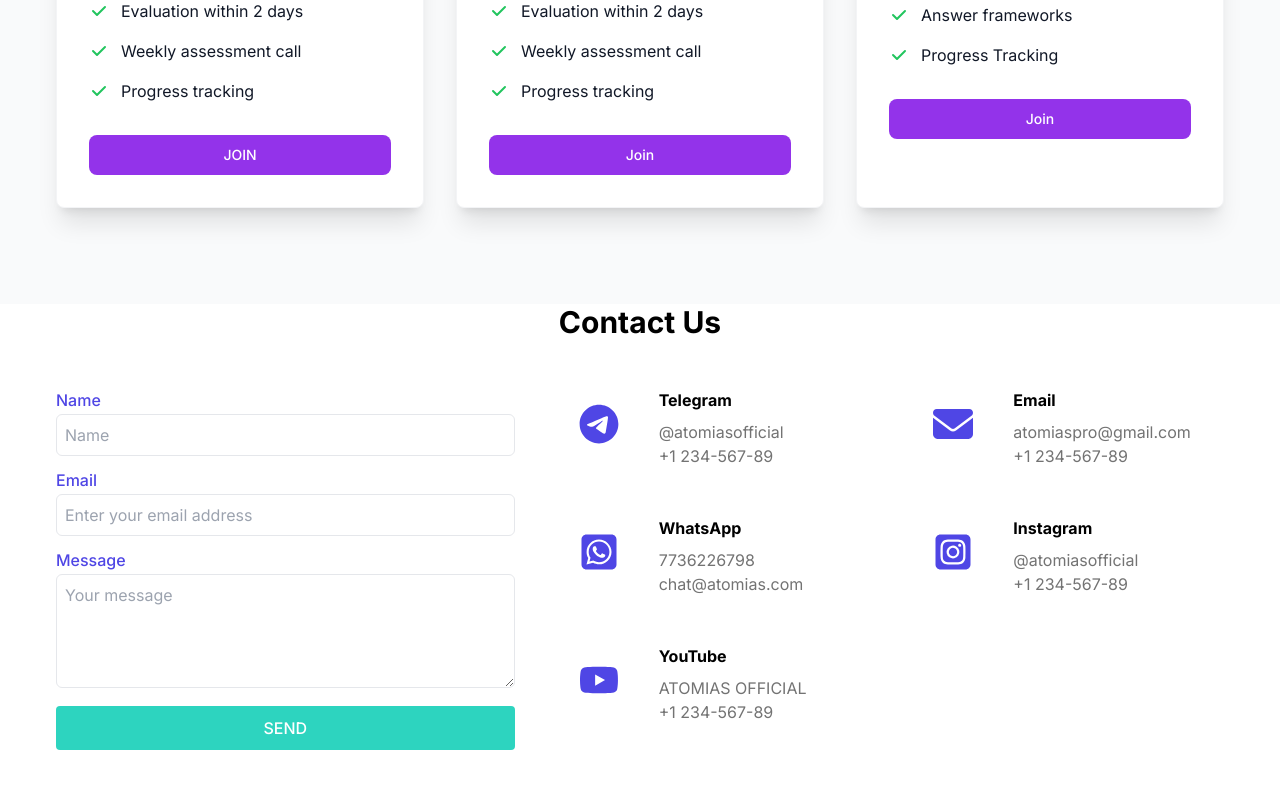
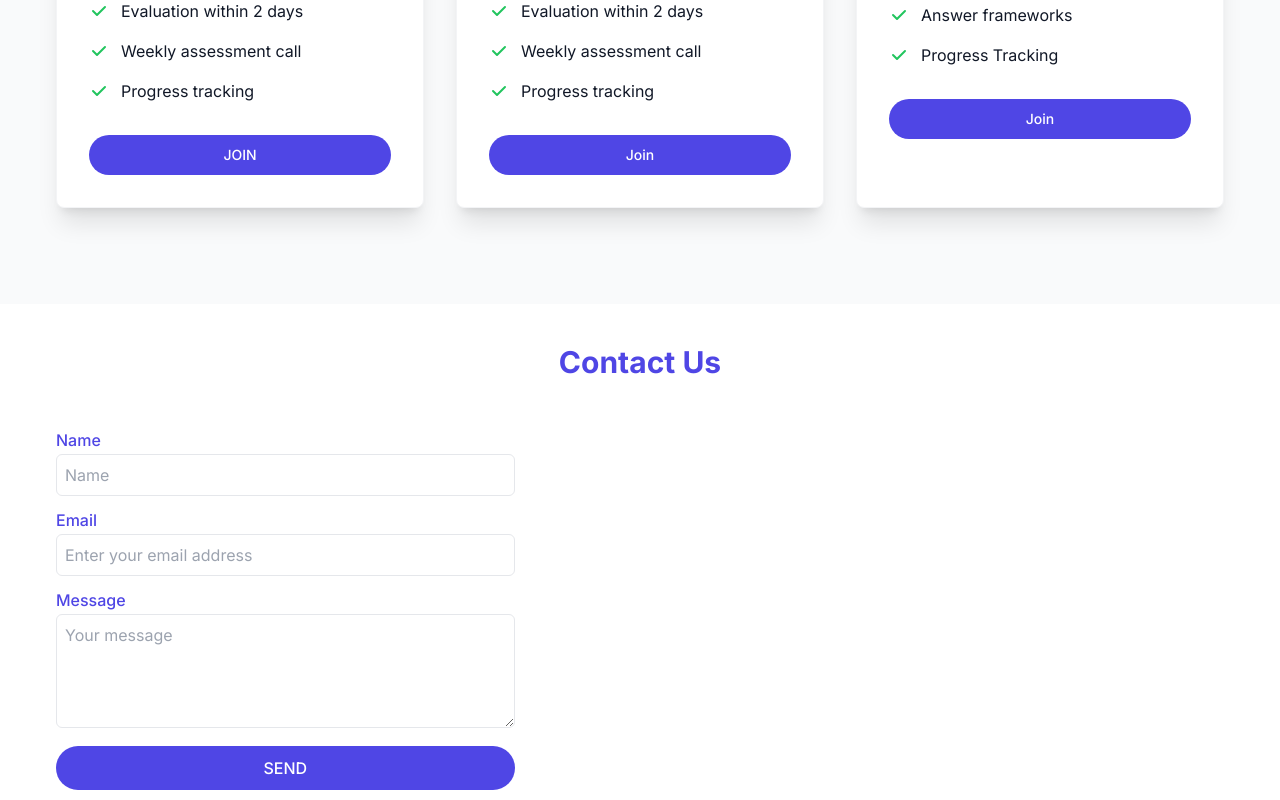
Before and after one commit to AjithCodeCraft/ATOM-WEBSITE-MAIN, a Next.js app: page / in a window 1280 px wide. Shown: the part 2320-3120 px from the top of the page. Built offline with nearby package versions, Linux system fonts and the light colour scheme.

Commit message:
changes in contact

```diff
--- a/src/app/components/Course.js
+++ b/src/app/components/Course.js
@@ -70,7 +70,7 @@ function Course() {
                                     <span>Progress tracking</span>
                                 </li>
                             </ul>
-                            <button type='button' onClick={() => sendWhatsAppMessage("ATOM SCRIBBLE", "Mains Excellence Bootcamp")} className="text-white bg-purple-600 hover:bg-purple-700 focus:ring-4 focus:ring-purple-200 font-medium rounded-lg text-sm px-5 py-2.5 text-center dark:text-white dark:focus:ring-purple-900">
+                            <button type='button' onClick={() => sendWhatsAppMessage("ATOM SCRIBBLE", "Mains Excellence Bootcamp")} className="text-white bg-indigo-600 hover:bg-indigo-900 focus:ring-4 focus:ring-purple-200 font-medium rounded-full text-sm px-5 py-2.5 text-center dark:text-white dark:focus:ring-purple-900">
                                 JOIN
                             </button>
                         </div>
@@ -132,7 +132,7 @@ function Course() {
                                     <span>Progress tracking</span>
                                 </li>
                             </ul>
-                            <button type='button' onClick={() =>sendWhatsAppMessage("QUANTUM LEAP", "PYQs Unleashed")} className="text-white bg-purple-600 hover:bg-purple-700 focus:ring-4 focus:ring-purple-200 font-medium rounded-lg text-sm px-5 py-2.5 text-center dark:text-white dark:focus:ring-purple-900">
+                            <button type='button' onClick={() =>sendWhatsAppMessage("QUANTUM LEAP", "PYQs Unleashed")} className="text-white bg-indigo-600 hover:bg-indigo-900 focus:ring-4 focus:ring-purple-200 font-medium rounded-full text-sm px-5 py-2.5 text-center dark:text-white dark:focus:ring-purple-900">
                                 Join
                             </button>
                         </div>
@@ -188,7 +188,7 @@ function Course() {
                                     <span>Progress Tracking</span>
                                 </li>
                             </ul>
-                            <button type='button' onClick={() =>sendWhatsAppMessage("ESSAY NEBULA", "Connecting Minds And Crafting Essays")} className="text-white bg-purple-600 hover:bg-purple-700 focus:ring-4 focus:ring-purple-200 font-medium rounded-lg text-sm px-5 py-2.5 text-center dark:text-white dark:focus:ring-purple-900">
+                            <button type='button' onClick={() =>sendWhatsAppMessage("ESSAY NEBULA", "Connecting Minds And Crafting Essays")} className="text-white bg-indigo-600 hover:bg-indigo-900 focus:ring-4 focus:ring-purple-200 font-medium rounded-full text-sm px-5 py-2.5 text-center dark:text-white dark:focus:ring-purple-900">
                                 Join
                             </button>
                         </div>
@@ -257,7 +257,7 @@ function Course() {
                                     <span>Intensive evaluation and<span className="block"> value addition</span></span>
                                 </li>
                             </ul>
-                            <button type='button'onClick={() =>sendWhatsAppMessage("ATOM SCRIBBLE", "Your Mains Navigator")} className="text-white bg-purple-600 hover:bg-purple-700 focus:ring-4 focus:ring-purple-200 font-medium rounded-lg text-sm px-5 py-2.5 text-center dark:text-white dark:focus:ring-purple-900">
+                            <button type='button'onClick={() =>sendWhatsAppMessage("ATOM SCRIBBLE", "Your Mains Navigator")} className="text-white bg-indigo-600 hover:bg-indigo-900 focus:ring-4 focus:ring-purple-200 font-medium rounded-full text-sm px-5 py-2.5 text-center dark:text-white dark:focus:ring-purple-900">
                                 JOIN
                             </button>
                         </div>
@@ -301,7 +301,7 @@ function Course() {
                                     <span>Evaluation within 2 days</span>
                                 </li>
                             </ul>
-                            <button type='button' onClick={() =>sendWhatsAppMessage("QUANTUM LEAP", "Mains PYQ Architect")} className="text-white bg-purple-600 hover:bg-purple-700 focus:ring-4 focus:ring-purple-200 font-medium rounded-lg text-sm px-5 py-2.5 text-center dark:text-white dark:focus:ring-purple-900">
+                            <button type='button' onClick={() =>sendWhatsAppMessage("QUANTUM LEAP", "Mains PYQ Architect")} className="text-white bg-indigo-600 hover:bg-indigo-900 focus:ring-4 focus:ring-purple-200 font-medium rounded-full text-sm px-5 py-2.5 text-center dark:text-white dark:focus:ring-purple-900">
                                 Join
                             </button>
                         </div>
@@ -357,7 +357,7 @@ function Course() {
                                     <span>Model answer frameworks</span>
                                 </li>
                             </ul>
-                            <button type='button' onClick={() =>sendWhatsAppMessage("ESSAY NEBULA", "Connecting Minds And Crafting Essays")} className="text-white bg-purple-600 hover:bg-purple-700 focus:ring-4 focus:ring-purple-200 font-medium rounded-lg text-sm px-5 py-2.5 text-center dark:text-white dark:focus:ring-purple-900">
+                            <button type='button' onClick={() =>sendWhatsAppMessage("ESSAY NEBULA", "Connecting Minds And Crafting Essays")} className="text-white bg-indigo-600 hover:bg-indigo-900 focus:ring-4 focus:ring-purple-200 font-medium rounded-full text-sm px-5 py-2.5 text-center dark:text-white dark:focus:ring-purple-900">
                                 Get started
                             </button>
                         </div>
@@ -422,7 +422,7 @@ function Course() {
                                 <span>Weekly one on one, On demand one on one session</span>
                             </li>
                         </ul>
-                        <button type='button' onClick={() =>sendWhatsAppMessage("Atom Ascend", "Companionship Program")} className="text-white bg-purple-600 hover:bg-purple-700 focus:ring-4 focus:ring-purple-200 font-medium rounded-lg text-sm px-5 py-2.5 text-center dark:text-white dark:focus:ring-purple-900">
+                        <button type='button' onClick={() =>sendWhatsAppMessage("Atom Ascend", "Companionship Program")} className="text-white bg-indigo-600 hover:bg-indigo-900 focus:ring-4 focus:ring-purple-200 font-medium rounded-full text-sm px-5 py-2.5 text-center dark:text-white dark:focus:ring-purple-900">
                             JOIN
                         </button>
                     </div>
@@ -438,13 +438,13 @@ function Course() {
                 <div className="mx-auto max-w-screen-md text-center mb-4">
 
                     <div className="flex justify-center space-x-4 mb-8">
-                        <button onClick={() => setSelectedPlan('2024Mains')} className={`px-4 py-2 font-medium ${selectedPlan === '2024Mains' ? 'bg-purple-600 text-white' : 'bg-white text-gray-900'} rounded-lg shadow`}>
+                        <button onClick={() => setSelectedPlan('2024Mains')} className={`px-4 py-2 font-medium ${selectedPlan === '2024Mains' ? 'bg-indigo-600 text-white' : 'bg-white text-gray-900'} rounded-full shadow`}>
                             2024 Mains
                         </button>
-                        <button onClick={() => setSelectedPlan('2025Mains')} className={`px-4 py-2 font-medium ${selectedPlan === '2025Mains' ? 'bg-purple-600 text-white' : 'bg-white text-gray-900'} rounded-lg shadow`}>
+                        <button onClick={() => setSelectedPlan('2025Mains')} className={`px-4 py-2 font-medium ${selectedPlan === '2025Mains' ? 'bg-indigo-600 text-white' : 'bg-white text-gray-900'} rounded-full shadow`}>
                             2025 Mains
                         </button>
-                        <button onClick={() => setSelectedPlan('Companionship')} className={`px-4 py-2 font-medium ${selectedPlan === 'Companionship' ? 'bg-purple-600 text-white' : 'bg-white text-gray-900'} rounded-lg shadow`}>
+                        <button onClick={() => setSelectedPlan('Companionship')} className={`px-4 py-2 font-medium ${selectedPlan === 'Companionship' ? 'bg-indigo-600 text-white' : 'bg-white text-gray-900'} rounded-full shadow`}>
                             Companionship
                         </button>
                     </div>
--- a/src/app/components/contactForm.js
+++ b/src/app/components/contactForm.js
@@ -5,18 +5,16 @@ const Contact = () => {
     return (
         <div className="px-4 lg:px-8 bg-white" id='contactus'>
             <section className="mb-32">
-                {/* Section Header */}
-                <div className="flex justify-center">
+                <div className="flex justify-center mt-[40px]">
                     <div className="text-center md:max-w-xl lg:max-w-3xl">
-                        <h2 className="mb-12 px-6 text-3xl font-bold">
+                        <h2 className="mb-12 px-6 text-3xl font-bold text-indigo-600">
                             Contact Us
                         </h2>
                     </div>
                 </div>
 
-                <div className="flex flex-wrap">
-                    {/* Contact Form */}
-                    <form className="mb-12 w-full shrink-0 grow-0 basis-auto md:px-3 lg:mb-0 lg:w-5/12 lg:px-6">
+                <div className="flex flex-col lg:w-5/12 w-full">
+                    <form className="mb-12 w-full md:px-3 flex flex-col justify-center lg:mb-0 lg:px-6">
                         <div className="mb-3 w-full">
                             <label className="block font-medium mb-[2px] text-indigo-600" htmlFor="nameInput">
                                 Name
@@ -55,31 +53,24 @@ const Contact = () => {
 
                         <button
                             type="button"
-                            className="mb-6 inline-block w-full rounded bg-teal-400 px-6 py-2.5 font-medium uppercase leading-normal text-white hover:shadow-md hover:bg-teal-500 transition-all"
+                            className="mb-6 inline-block w-full rounded-full bg-indigo-600 px-6 py-2.5 font-medium uppercase leading-normal text-white hover:shadow-md hover:bg-indigo-800 transition-all"
                         >
                             Send
                         </button>
                     </form>
 
                     {/* Contact Information */}
-                    <div className="w-full shrink-0 grow-0 basis-auto lg:w-7/12">
-                        <div className="flex flex-wrap">
+                    <div className="w-full shrink-0 grow-0 basis-auto lg:w-5/12 mt-[20px]">
+                        <div className="flex flex-row">
                             {/* Telegram */}
                             <div className="mb-12 w-full shrink-0 grow-0 basis-auto md:w-6/12 md:px-3 lg:px-6">
                                 <div className="flex items-start">
-                                    <div className="shrink-0">
                                     <div className="inline-block rounded-md  p-4 text-indigo-600">
                                         <Link href='https://t.me/+ADvEJPjg2ThjNjE1' target='_blank'>
                                             <svg xmlns="http://www.w3.org/2000/svg" viewBox="0 0 496 512" className='w-10 h-10 text-indigo-600 hover:scale-150 transition-all'>
-                                                    <path fill="#4f46e5" d="M248 8C111 8 0 119 0 256S111 504 248 504 496 393 496 256 385 8 248 8zM363 176.7c-3.7 39.2-19.9 134.4-28.1 178.3-3.5 18.6-10.3 24.8-16.9 25.4-14.4 1.3-25.3-9.5-39.3-18.7-21.8-14.3-34.2-23.2-55.3-37.2-24.5-16.1-8.6-25 5.3-39.5 3.7-3.8 67.1-61.5 68.3-66.7 .2-.7 .3-3.1-1.2-4.4s-3.6-.8-5.1-.5q-3.3 .7-104.6 69.1-14.8 10.2-26.9 9.9c-8.9-.2-25.9-5-38.6-9.1-15.5-5-27.9-7.7-26.8-16.3q.8-6.7 18.5-13.7 108.4-47.2 144.6-62.3c68.9-28.6 83.2-33.6 92.5-33.8 2.1 0 6.6 .5 9.6 2.9a10.5 10.5 0 0 1 3.5 6.7A43.8 43.8 0 0 1 363 176.7z"/>
+                                                <path fill="#4f46e5" d="M248 8C111 8 0 119 0 256S111 504 248 504 496 393 496 256 385 8 248 8zM363 176.7c-3.7 39.2-19.9 134.4-28.1 178.3-3.5 18.6-10.3 24.8-16.9 25.4-14.4 1.3-25.3-9.5-39.3-18.7-21.8-14.3-34.2-23.2-55.3-37.2-24.5-16.1-8.6-25 5.3-39.5 3.7-3.8 67.1-61.5 68.3-66.7 .2-.7 .3-3.1-1.2-4.4s-3.6-.8-5.1-.5q-3.3 .7-104.6 69.1-14.8 10.2-26.9 9.9c-8.9-.2-25.9-5-38.6-9.1-15.5-5-27.9-7.7-26.8-16.3q.8-6.7 18.5-13.7 108.4-47.2 144.6-62.3c68.9-28.6 83.2-33.6 92.5-33.8 2.1 0 6.6 .5 9.6 2.9a10.5 10.5 0 0 1 3.5 6.7A43.8 43.8 0 0 1 363 176.7z" />
                                             </svg>
                                         </Link>
-                                        </div>
-                                    </div>
-                                    <div className="ml-6 grow">
-                                        <p className="mb-2 font-bold">Telegram</p>
-                                        <p className="text-neutral-500">@atomiasofficial</p>
-                                        <p className="text-neutral-500">+1 234-567-89</p>
                                     </div>
                                 </div>
                             </div>
@@ -87,40 +78,23 @@ const Contact = () => {
                             {/* Email */}
                             <div className="mb-12 w-full shrink-0 grow-0 basis-auto md:w-6/12 md:px-3 lg:px-6">
                                 <div className="flex items-start">
-                                    <div className="shrink-0">
                                     <div className="inline-block rounded-md  p-4 text-indigo-600">
                                         <Link href='mailto:atomiaspro@gmail.com?subject=Your%20Subject&body=Your%20Message'>
                                             <svg xmlns="http://www.w3.org/2000/svg" viewBox="0 0 512 512" className='w-10 h-10 text-indigo-600 hover:scale-150 transition-all'>
-                                                    <path fill="#4f46e5" d="M48 64C21.5 64 0 85.5 0 112c0 15.1 7.1 29.3 19.2 38.4L236.8 313.6c11.4 8.5 27 8.5 38.4 0L492.8 150.4c12.1-9.1 19.2-23.3 19.2-38.4c0-26.5-21.5-48-48-48H48zM0 176V384c0 35.3 28.7 64 64 64H448c35.3 0 64-28.7 64-64V176L294.4 339.2c-22.8 17.1-54 17.1-76.8 0L0 176z"/>
+                                                <path fill="#4f46e5" d="M48 64C21.5 64 0 85.5 0 112c0 15.1 7.1 29.3 19.2 38.4L236.8 313.6c11.4 8.5 27 8.5 38.4 0L492.8 150.4c12.1-9.1 19.2-23.3 19.2-38.4c0-26.5-21.5-48-48-48H48zM0 176V384c0 35.3 28.7 64 64 64H448c35.3 0 64-28.7 64-64V176L294.4 339.2c-22.8 17.1-54 17.1-76.8 0L0 176z" />
                                             </svg>
                                         </Link>
                                     </div>
                                 </div>
-                                    <div className="ml-6 grow">
-                                        <p className="mb-2 font-bold">Email</p>
-                                        <p className="text-neutral-500">atomiaspro@gmail.com</p>
-                                        <p className="text-neutral-500">+1 234-567-89</p>
                             </div>
-                                </div>
-                            </div>
-
-                            {/* WhatsApp */}
-
                             <div className="mb-12 w-full shrink-0 grow-0 basis-auto md:w-6/12 md:px-3 lg:px-6">
                                 <div className="flex items-start">
-                                    <div className="shrink-0">
                                     <div className="inline-block rounded-md  p-4 text-indigo-600">
                                         <Link href='https://whatsapp.com/channel/0029VacaP049xVJcgVONTu1' target='_blank'>
                                             <svg xmlns="http://www.w3.org/2000/svg" viewBox="0 0 448 512" className='flex-shrink-0 w-10 h-10 mx-auto text-indigo-600 hover:scale-150 transition-all'>
-                                                    <path fill="currentColor" d="M92.1 254.6c0 24.9 7 49.2 20.2 70.1l3.1 5-13.3 48.6L152 365.2l4.8 2.9c20.2 12 43.4 18.4 67.1 18.4h.1c72.6 0 133.3-59.1 133.3-131.8c0-35.2-15.2-68.3-40.1-93.2c-25-25-58-38.7-93.2-38.7c-72.7 0-131.8 59.1-131.9 131.8zM274.8 330c-12.6 1.9-22.4 .9-47.5-9.9c-36.8-15.9-61.8-51.5-66.9-58.7c-.4-.6-.7-.9-.8-1.1c-2-2.6-16.2-21.5-16.2-41c0-18.4 9-27.9 13.2-32.3c.3-.3 .5-.5 .7-.8c3.6-4 7.9-5 10.6-5c2.6 0 5.3 0 7.6 .1c.3 0 .5 0 .8 0c2.3 0 5.2 0 8.1 6.8c1.2 2.9 3 7.3 4.9 11.8c3.3 8 6.7 16.3 7.3 17.6c1 2 1.7 4.3 .3 6.9c-3.4 6.8-6.9 10.4-9.3 13c-3.1 3.2-4.5 4.7-2.3 8.6c15.3 26.3 30.6 35.4 53.9 47.1c4 2 6.3 1.7 8.6-1c2.3-2.6 9.9-11.6 12.5-15.5c2.6-4 5.3-3.3 8.9-2s23.1 10.9 27.1 12.9c.8 .4 1.5 .7 2.1 1c2.8 1.4 4.7 2.3 5.5 3.6c.9 1.9 .9 9.9-2.4 19.1c-3.3 9.3-19.1 17.7-26.7 18.8zM448 96c0-35.3-28.7-64-64-64H64C28.7 32 0 60.7 0 96V416c0 35.3 28.7 64 64 64H384c35.3 0 64-28.7 64-64V96zM148.1 393.9L64 416l22.5-82.2c-13.9-24-21.2-51.3-21.2-79.3C65.4 167.1 136.5 96 223.9 96c42.4 0 82.2 16.5 112.2 46.5c29.9 30 47.9 69.8 47.9 112.2c0 87.4-72.7 158.5-160.1 158.5c-26.6 0-52.7-6.7-75.8-19.3z"/>
+                                                <path fill="currentColor" d="M92.1 254.6c0 24.9 7 49.2 20.2 70.1l3.1 5-13.3 48.6L152 365.2l4.8 2.9c20.2 12 43.4 18.4 67.1 18.4h.1c72.6 0 133.3-59.1 133.3-131.8c0-35.2-15.2-68.3-40.1-93.2c-25-25-58-38.7-93.2-38.7c-72.7 0-131.8 59.1-131.9 131.8zM274.8 330c-12.6 1.9-22.4 .9-47.5-9.9c-36.8-15.9-61.8-51.5-66.9-58.7c-.4-.6-.7-.9-.8-1.1c-2-2.6-16.2-21.5-16.2-41c0-18.4 9-27.9 13.2-32.3c.3-.3 .5-.5 .7-.8c3.6-4 7.9-5 10.6-5c2.6 0 5.3 0 7.6 .1c.3 0 .5 0 .8 0c2.3 0 5.2 0 8.1 6.8c1.2 2.9 3 7.3 4.9 11.8c3.3 8 6.7 16.3 7.3 17.6c1 2 1.7 4.3 .3 6.9c-3.4 6.8-6.9 10.4-9.3 13c-3.1 3.2-4.5 4.7-2.3 8.6c15.3 26.3 30.6 35.4 53.9 47.1c4 2 6.3 1.7 8.6-1c2.3-2.6 9.9-11.6 12.5-15.5c2.6-4 5.3-3.3 8.9-2s23.1 10.9 27.1 12.9c.8 .4 1.5 .7 2.1 1c2.8 1.4 4.7 2.3 5.5 3.6c.9 1.9 .9 9.9-2.4 19.1c-3.3 9.3-19.1 17.7-26.7 18.8zM448 96c0-35.3-28.7-64-64-64H64C28.7 32 0 60.7 0 96V416c0 35.3 28.7 64 64 64H384c35.3 0 64-28.7 64-64V96zM148.1 393.9L64 416l22.5-82.2c-13.9-24-21.2-51.3-21.2-79.3C65.4 167.1 136.5 96 223.9 96c42.4 0 82.2 16.5 112.2 46.5c29.9 30 47.9 69.8 47.9 112.2c0 87.4-72.7 158.5-160.1 158.5c-26.6 0-52.7-6.7-75.8-19.3z" />
                                             </svg>
                                         </Link>
-                                        </div>
-                                    </div>
-                                    <div className="ml-6 grow">
-                                        <p className="mb-2 font-bold">WhatsApp</p>
-                                        <p className="text-neutral-500">7736226798</p>
-                                        <p className="text-neutral-500">chat@atomias.com</p>
                                     </div>
                                 </div>
                             </div>
@@ -129,19 +103,12 @@ const Contact = () => {
                             {/* Instagram */}
                             <div className="mb-12 w-full shrink-0 grow-0 basis-auto md:w-6/12 md:px-3 lg:px-6">
                                 <div className="flex items-start">
-                                    <div className="shrink-0">
                                     <div className="inline-block rounded-md  p-4 text-indigo-600">
                                         <Link href='https://www.instagram.com/atomiasofficial?igsh=Z2hsczJwempxcWto' target="_blank">
                                             <svg xmlns="http://www.w3.org/2000/svg" viewBox="0 0 448 512" className='w-10 h-10 text-indigo-600 hover:scale-150 transition-all'>
-                                                    <path fill="#4f46e5" d="M194.4 211.7a53.3 53.3 0 1 0 59.3 88.7 53.3 53.3 0 1 0 -59.3-88.7zm142.3-68.4c-5.2-5.2-11.5-9.3-18.4-12c-18.1-7.1-57.6-6.8-83.1-6.5c-4.1 0-7.9 .1-11.2 .1c-3.3 0-7.2 0-11.4 .1c-25.5-.3-64.8-.7-82.9 6.5c-6.9 2.7-13.1 6.8-18.4 12s-9.3 11.5-12 18.4c-7.1 18.1-6.7 57.7-6.5 83.2c0 4.1 .1 7.9 .1 11.1s0 7-.1 11.1c-.2 25.5-.6 65.1 6.5 83.2c2.7 6.9 6.8 13.1 12 18.4s11.5 9.3 18.4 12c18.1 7.1 57.6 6.8 83.1 6.5c4.1 0 7.9-.1 11.2-.1c3.3 0 7.2 0 11.4 .1c25.5 .3 64.8 .7 82.9-6.5c6.9-2.7 13.1-6.8 18.4-12s9.3-11.5 12-18.4c7.2-18 6.8-57.4 6.5-83c0-4.2-.1-8.1-.1-11.4s0-7.1 .1-11.4c.3-25.5 .7-64.9-6.5-83l0 0c-2.7-6.9-6.8-13.1-12-18.4zm-67.1 44.5A82 82 0 1 1 178.4 324.2a82 82 0 1 1 91.1-136.4zm29.2-1.3c-3.1-2.1-5.6-5.1-7.1-8.6s-1.8-7.3-1.1-11.1s2.6-7.1 5.2-9.8s6.1-4.5 9.8-5.2s7.6-.4 11.1 1.1s6.5 3.9 8.6 7s3.2 6.8 3.2 10.6c0 2.5-.5 5-1.4 7.3s-2.4 4.4-4.1 6.2s-3.9 3.2-6.2 4.2s-4.8 1.5-7.3 1.5l0 0c-3.8 0-7.5-1.1-10.6-3.2zM448 96c0-35.3-28.7-64-64-64H64C28.7 32 0 60.7 0 96V416c0 35.3 28.7 64 64 64H384c35.3 0 64-28.7 64-64V96zM357 389c-18.7 18.7-41.4 24.6-67 25.9c-26.4 1.5-105.6 1.5-132 0c-25.6-1.3-48.3-7.2-67-25.9s-24.6-41.4-25.8-67c-1.5-26.4-1.5-105.6 0-132c1.3-25.6 7.1-48.3 25.8-67s41.5-24.6 67-25.8c26.4-1.5 105.6-1.5 132 0c25.6 1.3 48.3 7.1 67 25.8s24.6 41.4 25.8 67c1.5 26.3 1.5 105.4 0 131.9c-1.3 25.6-7.1 48.3-25.8 67z"/>
+                                                <path fill="#4f46e5" d="M194.4 211.7a53.3 53.3 0 1 0 59.3 88.7 53.3 53.3 0 1 0 -59.3-88.7zm142.3-68.4c-5.2-5.2-11.5-9.3-18.4-12c-18.1-7.1-57.6-6.8-83.1-6.5c-4.1 0-7.9 .1-11.2 .1c-3.3 0-7.2 0-11.4 .1c-25.5-.3-64.8-.7-82.9 6.5c-6.9 2.7-13.1 6.8-18.4 12s-9.3 11.5-12 18.4c-7.1 18.1-6.7 57.7-6.5 83.2c0 4.1 .1 7.9 .1 11.1s0 7-.1 11.1c-.2 25.5-.6 65.1 6.5 83.2c2.7 6.9 6.8 13.1 12 18.4s11.5 9.3 18.4 12c18.1 7.1 57.6 6.8 83.1 6.5c4.1 0 7.9-.1 11.2-.1c3.3 0 7.2 0 11.4 .1c25.5 .3 64.8 .7 82.9-6.5c6.9-2.7 13.1-6.8 18.4-12s9.3-11.5 12-18.4c7.2-18 6.8-57.4 6.5-83c0-4.2-.1-8.1-.1-11.4s0-7.1 .1-11.4c.3-25.5 .7-64.9-6.5-83l0 0c-2.7-6.9-6.8-13.1-12-18.4zm-67.1 44.5A82 82 0 1 1 178.4 324.2a82 82 0 1 1 91.1-136.4zm29.2-1.3c-3.1-2.1-5.6-5.1-7.1-8.6s-1.8-7.3-1.1-11.1s2.6-7.1 5.2-9.8s6.1-4.5 9.8-5.2s7.6-.4 11.1 1.1s6.5 3.9 8.6 7s3.2 6.8 3.2 10.6c0 2.5-.5 5-1.4 7.3s-2.4 4.4-4.1 6.2s-3.9 3.2-6.2 4.2s-4.8 1.5-7.3 1.5l0 0c-3.8 0-7.5-1.1-10.6-3.2zM448 96c0-35.3-28.7-64-64-64H64C28.7 32 0 60.7 0 96V416c0 35.3 28.7 64 64 64H384c35.3 0 64-28.7 64-64V96zM357 389c-18.7 18.7-41.4 24.6-67 25.9c-26.4 1.5-105.6 1.5-132 0c-25.6-1.3-48.3-7.2-67-25.9s-24.6-41.4-25.8-67c-1.5-26.4-1.5-105.6 0-132c1.3-25.6 7.1-48.3 25.8-67s41.5-24.6 67-25.8c26.4-1.5 105.6-1.5 132 0c25.6 1.3 48.3 7.1 67 25.8s24.6 41.4 25.8 67c1.5 26.3 1.5 105.4 0 131.9c-1.3 25.6-7.1 48.3-25.8 67z" />
                                             </svg>
                                         </Link>
-                                        </div>
-                                    </div>
-                                    <div className="ml-6 grow">
-                                        <p className="mb-2 font-bold">Instagram</p>
-                                        <p className="text-neutral-500">@atomiasofficial</p>
-                                        <p className="text-neutral-500">+1 234-567-89</p>
                                     </div>
                                 </div>
                             </div>
@@ -149,19 +116,12 @@ const Contact = () => {
                             {/* YouTube */}
                             <div className="mb-12 w-full shrink-0 grow-0 basis-auto md:w-6/12 md:px-3 lg:px-6">
                                 <div className="flex items-start">
-                                    <div className="shrink-0">
                                     <div className="inline-block rounded-md p-4 text-indigo-600">
                                         <Link href='https://www.youtube.com/@ATOMIASOFFICIAL' target='_blank'>
                                             <svg xmlns="http://www.w3.org/2000/svg" viewBox="0 0 576 512" className='w-10 h-10 text-indigo-600 hover:scale-150 transition-all'>
-                                                    <path fill="#4f46e5" d="M549.7 124.1c-6.3-23.7-24.8-42.3-48.3-48.6C458.8 64 288 64 288 64S117.2 64 74.6 75.5c-23.5 6.3-42 24.9-48.3 48.6-11.4 42.9-11.4 132.3-11.4 132.3s0 89.4 11.4 132.3c6.3 23.7 24.8 41.5 48.3 47.8C117.2 448 288 448 288 448s170.8 0 213.4-11.5c23.5-6.3 42-24.2 48.3-47.8 11.4-42.9 11.4-132.3 11.4-132.3s0-89.4-11.4-132.3zm-317.5 213.5V175.2l142.7 81.2-142.7 81.2z"/>
+                                                <path fill="#4f46e5" d="M549.7 124.1c-6.3-23.7-24.8-42.3-48.3-48.6C458.8 64 288 64 288 64S117.2 64 74.6 75.5c-23.5 6.3-42 24.9-48.3 48.6-11.4 42.9-11.4 132.3-11.4 132.3s0 89.4 11.4 132.3c6.3 23.7 24.8 41.5 48.3 47.8C117.2 448 288 448 288 448s170.8 0 213.4-11.5c23.5-6.3 42-24.2 48.3-47.8 11.4-42.9 11.4-132.3 11.4-132.3s0-89.4-11.4-132.3zm-317.5 213.5V175.2l142.7 81.2-142.7 81.2z" />
                                             </svg>
                                         </Link>
-                                        </div>
-                                    </div>
-                                    <div className="ml-6 grow">
-                                        <p className="mb-2 font-bold">YouTube</p>
-                                        <p className="text-neutral-500">ATOMIAS OFFICIAL</p>
-                                        <p className="text-neutral-500">+1 234-567-89</p>
                                     </div>
                                 </div>
                             </div>
```
Lines whose indentation alone changed are shown as unchanged.
